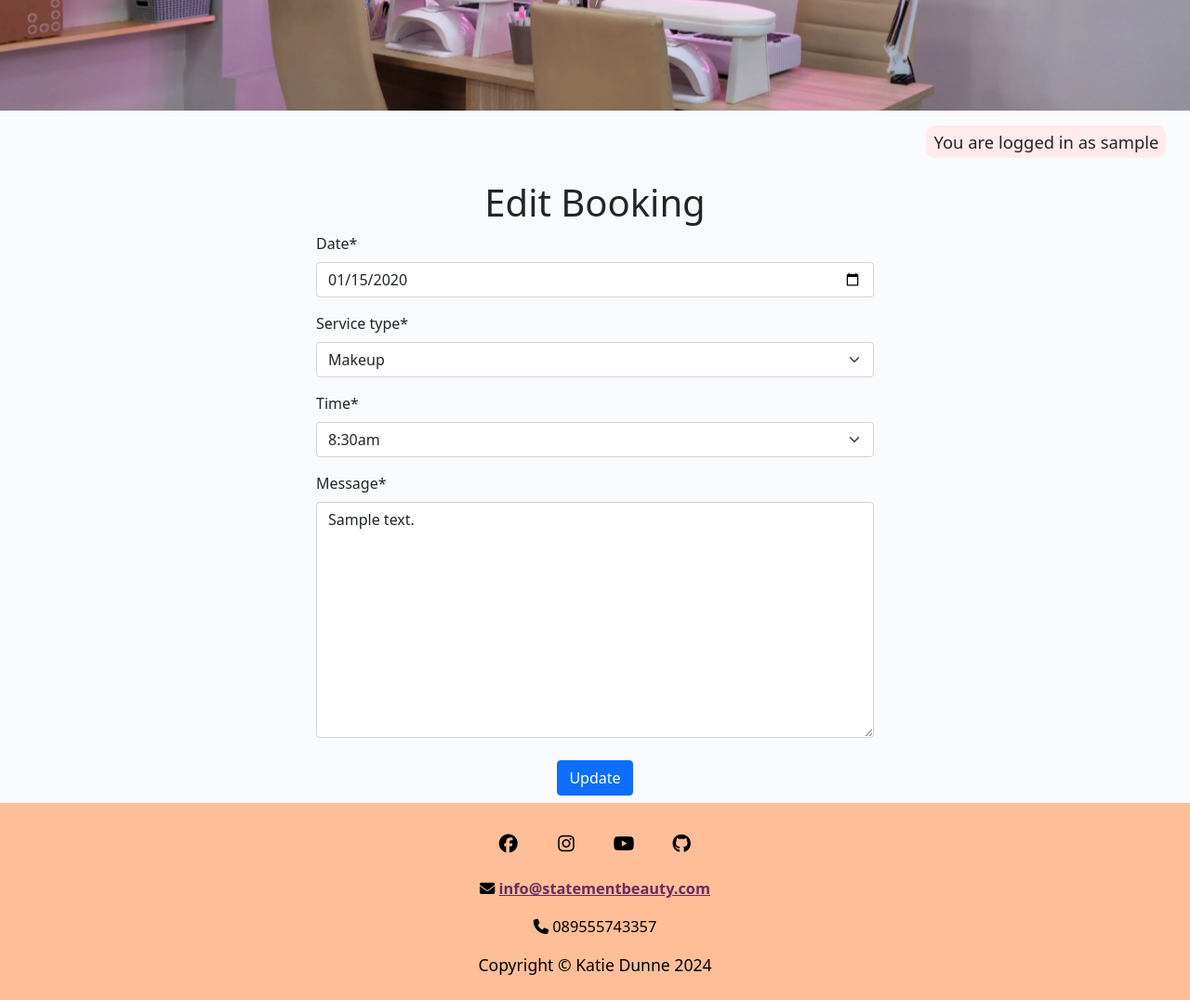
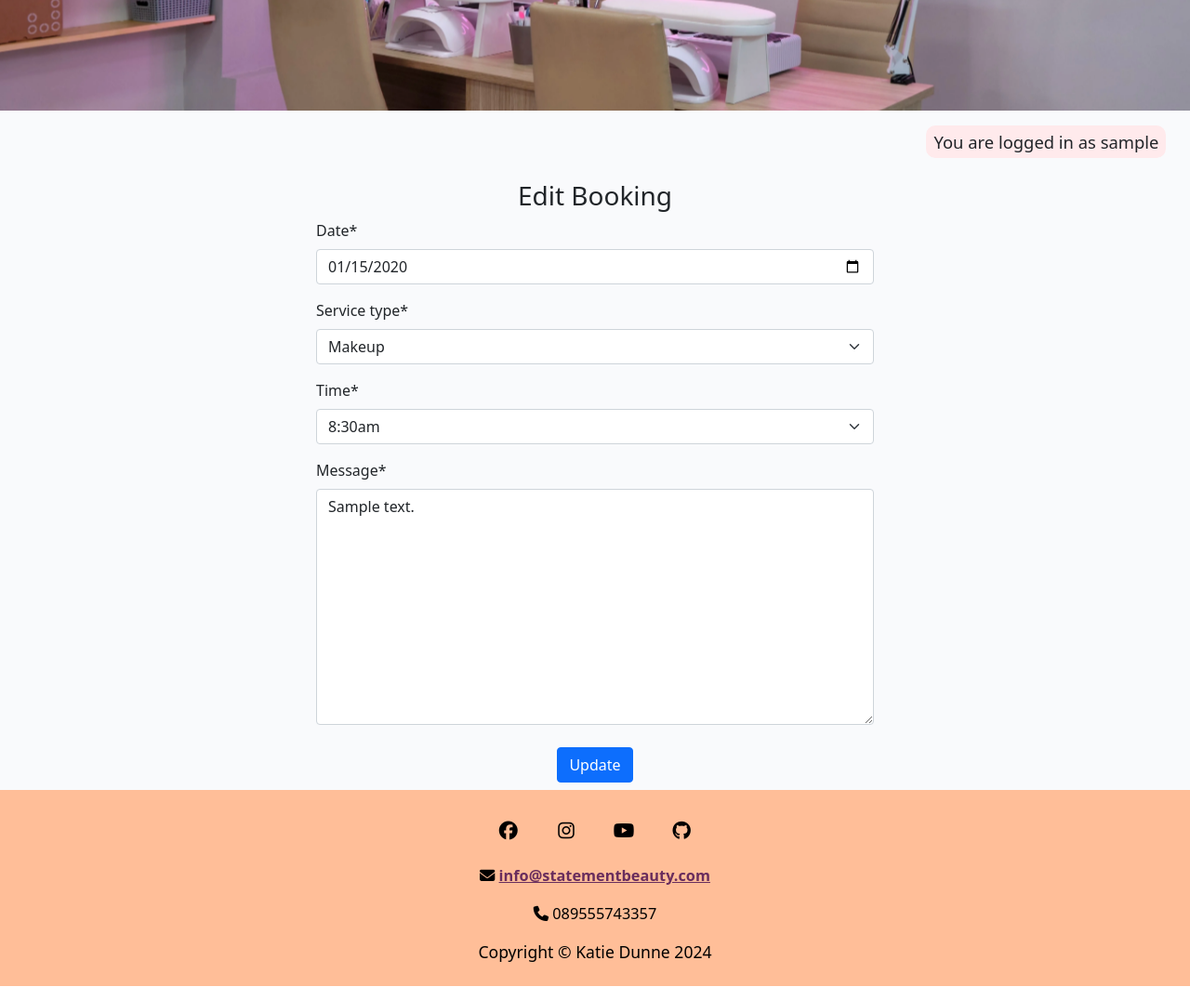
Before and after one commit to KSDunne/statement_beauty, a Django app: page /makeover/booking_edit/1/ in a window 1280 px wide. Shown: the part 420-1496 px from the top of the page at 93% size. Run offline with Django 4.2, Linux system fonts and the light colour scheme; a user stored in the database is signed in; tables that the repository leaves empty hold one stand-in row (values such as "Sample post"); some libraries are stand-ins or nearby versions.

Commit message:
Change edit booking heading to h3

```diff
--- a/makeover/templates/makeover/edit_makeover.html
+++ b/makeover/templates/makeover/edit_makeover.html
@@ -8,7 +8,7 @@
 <!--credit: https://github.com/Dee-McG/Recipe-Tutorial/blob/main/recipes/templates/recipes/edit_recipe.html -->
 <div class="container edit-form">
     <form method="POST" enctype="multipart/form-data" class="p-2 form">
-        <h1 class="text-center">Edit Booking</h1>
+        <h3 class="text-center">Edit Booking</h3>
         {% csrf_token %}
         {{ form.media }}
         {{ form|crispy }}
```
